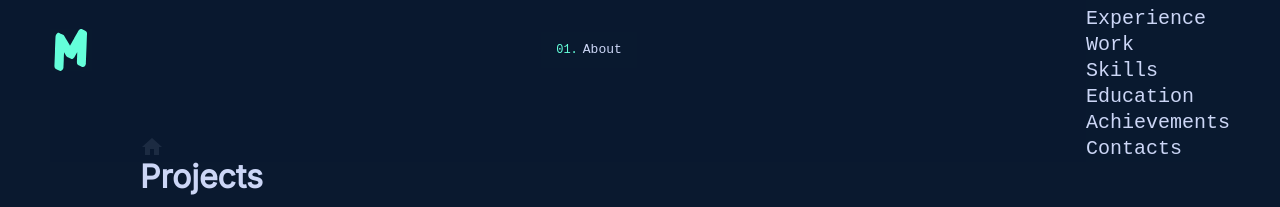
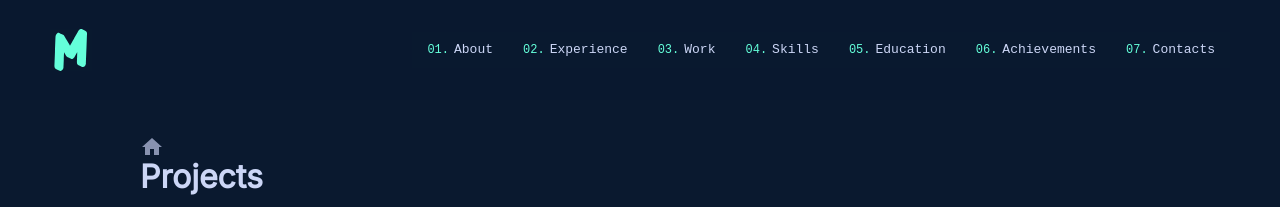
Before and after one commit to manq2010/my-portfolio, a React (Create React App) app: page /projects in a window 1280 px wide. Shown: the top 207 px of the page. Built offline with nearby package versions, Linux system fonts and the light colour scheme; a web font is replaced by a local one.

Commit message:
Update navbar links animation

```diff
--- a/src/features/Navbar/Navbar.jsx
+++ b/src/features/Navbar/Navbar.jsx
@@ -5,13 +5,8 @@ import { PropTypes } from 'prop-types';
 import styled from 'styled-components';
 // import Brightness2Icon from '@mui/icons-material/Brightness2';
 // import WbSunnyRoundedIcon from '@mui/icons-material/WbSunnyRounded';
-import headerData from '../../data/headerData';
 import IconLogo from '../Logo/IconLogo';
-import projectsData from '../../data/projectsData';
-import skillsData from '../../data/skillsData';
-import educationData from '../../data/educationData';
-// import { ThemeContext } from '../../contexts/theme';
-import achievementData from '../../data/achievementData';
+
 // import { loaderDelay } from '../Hero/Hero';
 
 const Header = styled.header`
@@ -112,23 +107,6 @@ ol {
 }
 `;
 
-const NavItems = styled.div`
-
-`;
-
-const NavMenuItems = styled.div`
-
-`;
-
-const NavMenu = styled.ul`
-
-
-`;
-
-const NavItem = styled.li`
-
-`;
-
 const Navbar = ({
   handleSkillScroll, handleAboutScroll, handleProjectScroll, handleEducationScroll,
   handleAchievementsScroll, handleExperienceScroll, handleContactScroll,
@@ -153,12 +131,12 @@ const Navbar = ({
       window.removeEventListener('scroll', handleScroll);
     };
   }, []);
-  const shortname = (name) => {
-    if (name.length > 12) {
-      return name.split(' ')[0];
-    }
-    return name;
-  };
+  // const shortname = (name) => {
+  //   if (name.length > 12) {
+  //     return name.split(' ')[0];
+  //   }
+  //   return name;
+  // };
 
   // const timeout = loaderDelay;
 
@@ -197,7 +175,8 @@ const Navbar = ({
           <ol>
             <TransitionGroup component={null}>
               <CSSTransition classNames="fadedown" timeout={timeout}>
-                <li style={{ transitionDelay: '1000ms' }}>
+                <>
+                  <li style={{ transitionDelay: '0ms' }}>
                     <NavLink
                       to="/"
                       onClick={handleAboutScroll}
@@ -205,100 +184,59 @@ const Navbar = ({
                       About
                     </NavLink>
                   </li>
-              </CSSTransition>
-            </TransitionGroup>
-          </ol>
-        </NavLinks>
-        <NavItems>
-          <NavMenuItems>
-            <NavMenu>
-              <div className="logo">
-                <NavLink
-                  to="/"
-                  href=""
-                >
-                  <h1>
-                    {shortname(headerData.name)}
-                  </h1>
-                </NavLink>
-              </div>
-              <div className="items">
-                <NavItem>
-                  <NavLink
-                    to="/"
-                    onClick={handleAboutScroll}
-                  >
-                    About
-                  </NavLink>
-                </NavItem>
-
-                { educationData.length ? (
-                  <NavItem>
+                  <li style={{ transitionDelay: '100ms' }}>
                     <NavLink
                       to="/"
                       onClick={handleExperienceScroll}
                     >
                       Experience
                     </NavLink>
-                  </NavItem>
-                ) : null }
-
-                { projectsData.length ? (
-                  <NavItem>
+                  </li>
+                  <li style={{ transitionDelay: '200ms' }}>
                     <NavLink
                       to="/"
                       onClick={handleProjectScroll}
                     >
                       Work
                     </NavLink>
-                  </NavItem>
-                ) : null }
-
-                { skillsData.stack1.length ? (
-                  <NavItem>
+                  </li>
+                  <li style={{ transitionDelay: '300ms' }}>
                     <NavLink
                       to="/"
                       onClick={handleSkillScroll}
                     >
                       Skills
                     </NavLink>
-                  </NavItem>
-                ) : null }
-
-                { educationData.length ? (
-                  <NavItem>
+                  </li>
+                  <li style={{ transitionDelay: '400ms' }}>
                     <NavLink
                       to="/"
                       onClick={handleEducationScroll}
                     >
                       Education
                     </NavLink>
-                  </NavItem>
-                ) : null }
-
-                { achievementData.achievements.length ? (
-                  <NavItem>
+                  </li>
+                  <li style={{ transitionDelay: '500ms' }}>
                     <NavLink
                       to="/"
                       onClick={handleAchievementsScroll}
                     >
                       Achievements
                     </NavLink>
-                  </NavItem>
-                ) : null }
-
-                <NavItem>
+                  </li>
+                  <li style={{ transitionDelay: '500ms' }}>
                     <NavLink
                       to="/"
                       onClick={handleContactScroll}
                     >
                       Contacts
                     </NavLink>
-                </NavItem>
-              </div>
-            </NavMenu>
-          </NavMenuItems>
-        </NavItems>
+                  </li>
+                </>
+              </CSSTransition>
+            </TransitionGroup>
+          </ol>
+        </NavLinks>
       </NavWrapper>
     </Header>
   );
```
Lines whose indentation alone changed are shown as unchanged.
